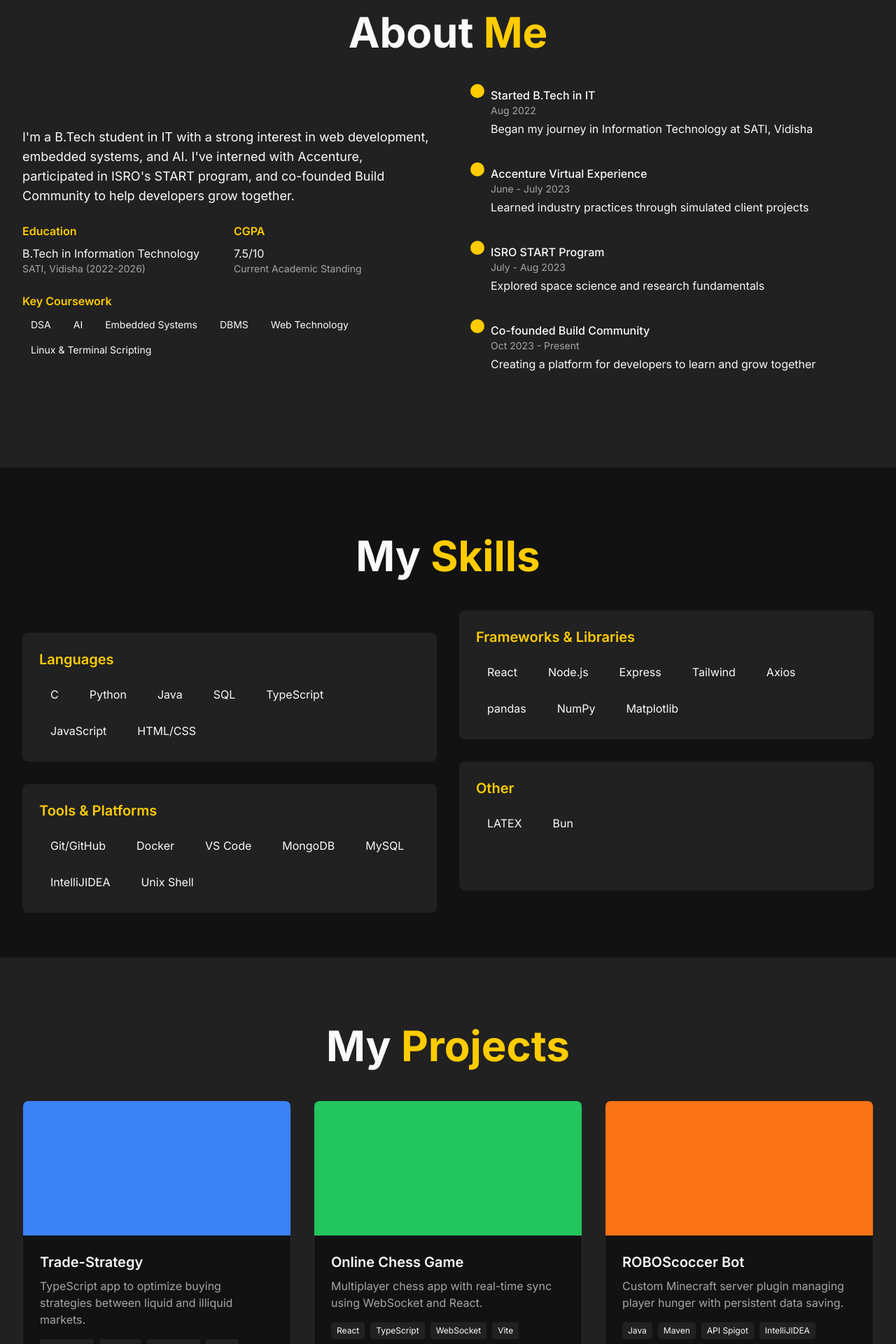
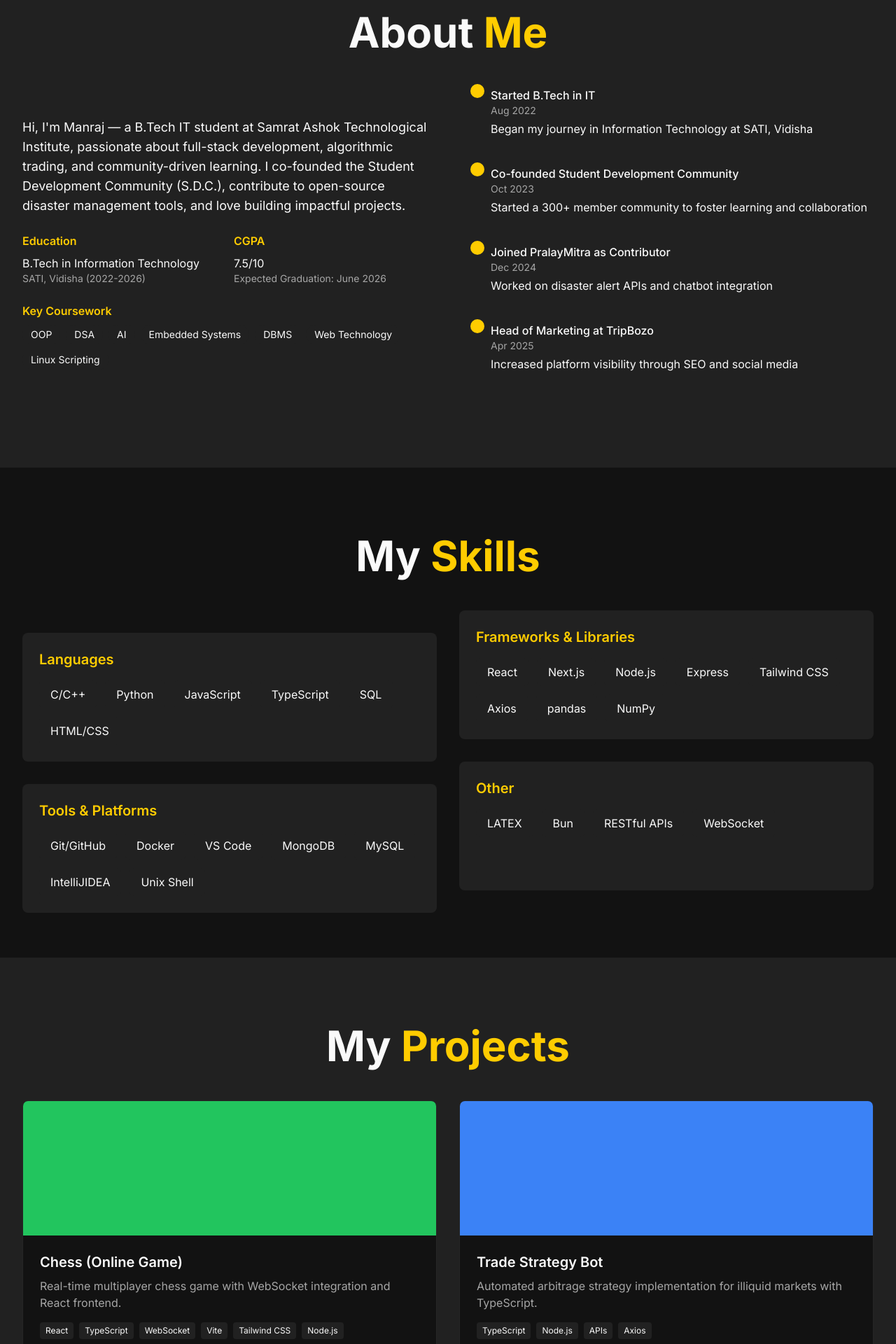
Before and after one commit to manraj777/manraj-portfolio-showcase, a React (Vite) app: page / in a window 1280 px wide. Shown: the part 880-2800 px from the top of the page at 70% size. Built offline with nearby package versions, Linux system fonts and the light colour scheme.

Commit message:
Extract project info from GitHub and update portfolio

```diff
--- a/src/components/About.tsx
+++ b/src/components/About.tsx
@@ -10,9 +10,9 @@ const About = () => {
         <div className="grid md:grid-cols-2 gap-10 items-center">
           <div>
             <p className="text-lg mb-6">
-              I'm a B.Tech student in IT with a strong interest in web development, embedded systems, and AI.
-              I've interned with Accenture, participated in ISRO's START program, and co-founded Build Community
-              to help developers grow together.
+              Hi, I'm Manraj — a B.Tech IT student at Samrat Ashok Technological Institute, passionate about full-stack development,
+              algorithmic trading, and community-driven learning. I co-founded the Student Development Community (S.D.C.),
+              contribute to open-source disaster management tools, and love building impactful projects.
             </p>
 
             <div className="grid grid-cols-2 gap-4 mb-6">
@@ -25,14 +25,14 @@ const About = () => {
               <div>
                 <h3 className="font-semibold mb-2 text-accent">CGPA</h3>
                 <p>7.5/10</p>
-                <p className="text-sm text-muted-foreground">Current Academic Standing</p>
+                <p className="text-sm text-muted-foreground">Expected Graduation: June 2026</p>
               </div>
             </div>
 
             <div>
               <h3 className="font-semibold mb-2 text-accent">Key Coursework</h3>
               <div className="flex flex-wrap gap-2">
-                {['DSA', 'AI', 'Embedded Systems', 'DBMS', 'Web Technology', 'Linux & Terminal Scripting'].map((course) => (
+                {['OOP', 'DSA', 'AI', 'Embedded Systems', 'DBMS', 'Web Technology', 'Linux Scripting'].map((course) => (
                   <span key={course} className="bg-muted px-3 py-1 rounded-full text-sm">
                     {course}
                   </span>
@@ -49,21 +49,21 @@ const About = () => {
             </div>
 
             <div className="timeline-item">
-              <h4 className="font-medium">Accenture Virtual Experience</h4>
-              <p className="text-sm text-muted-foreground">June - July 2023</p>
-              <p className="mt-1">Learned industry practices through simulated client projects</p>
+              <h4 className="font-medium">Co-founded Student Development Community</h4>
+              <p className="text-sm text-muted-foreground">Oct 2023</p>
+              <p className="mt-1">Started a 300+ member community to foster learning and collaboration</p>
             </div>
 
             <div className="timeline-item">
-              <h4 className="font-medium">ISRO START Program</h4>
-              <p className="text-sm text-muted-foreground">July - Aug 2023</p>
-              <p className="mt-1">Explored space science and research fundamentals</p>
+              <h4 className="font-medium">Joined PralayMitra as Contributor</h4>
+              <p className="text-sm text-muted-foreground">Dec 2024</p>
+              <p className="mt-1">Worked on disaster alert APIs and chatbot integration</p>
             </div>
 
             <div className="timeline-item">
-              <h4 className="font-medium">Co-founded Build Community</h4>
-              <p className="text-sm text-muted-foreground">Oct 2023 - Present</p>
-              <p className="mt-1">Creating a platform for developers to learn and grow together</p>
+              <h4 className="font-medium">Head of Marketing at TripBozo</h4>
+              <p className="text-sm text-muted-foreground">Apr 2025</p>
+              <p className="mt-1">Increased platform visibility through SEO and social media</p>
             </div>
           </div>
         </div>
--- a/src/components/Contact.tsx
+++ b/src/components/Contact.tsx
@@ -3,7 +3,7 @@ import React from 'react';
 import { Button } from '@/components/ui/button';
 import { Input } from '@/components/ui/input';
 import { Textarea } from '@/components/ui/textarea';
-import { Mail, Github, Linkedin, Send } from 'lucide-react';
+import { Mail, Github, Linkedin, Phone, Send } from 'lucide-react';
 
 const Contact = () => {
   return (
@@ -24,6 +24,14 @@ const Contact = () => {
               >
                 <Mail className="h-5 w-5" />
                 <span>manraj.engg@gmail.com</span>
+              </a>
+
+              <a
+                href="tel:+916261543983"
+                className="flex items-center gap-3 text-muted-foreground hover:text-accent transition-colors"
+              >
+                <Phone className="h-5 w-5" />
+                <span>+91 6261543983</span>
               </a>
 
               <a
--- a/src/components/Experience.tsx
+++ b/src/components/Experience.tsx
@@ -17,34 +17,29 @@ type CertificationItem = {
 
 const experiences: ExperienceItem[] = [
   {
-    title: "Intern",
-    company: "Accenture Virtual Experience Program",
-    period: "June - July 2023",
-    description: "Simulated real-world client project exposure."
+    title: "Co-founder",
+    company: "Student Development Community (S.D.C.)",
+    period: "Oct 2023 - Present",
+    description: "Built a 300+ member student community, organized 12+ events for developer growth."
   },
   {
-    title: "Learner",
-    company: "ISRO START Program",
-    period: "July - Aug 2023",
-    description: "Learned foundational concepts in space science and research."
+    title: "Head of Marketing",
+    company: "TripBozo",
+    period: "Apr 2025 - Present",
+    description: "Increased platform visibility through SEO and social media campaigns."
   },
   {
-    title: "Co-founder",
-    company: "Build Community (S.D.C.)",
-    period: "Oct 2023 - Present",
-    description: "A growing dev community fostering learning and collaboration."
+    title: "Contributor",
+    company: "PralayMitra",
+    period: "Dec 2024 - Mar 2025",
+    description: "Worked on disaster alert APIs and chatbot integration for emergency response."
   }
 ];
 
 const certifications: CertificationItem[] = [
   {
     title: "Google Cloud Computing",
-    issuer: "NPTEL",
-    year: "2023"
-  },
-  {
-    title: "Python Programming",
-    issuer: "HackerRank",
+    issuer: "NPETL",
     year: "2023"
   },
   {
@@ -59,7 +54,7 @@ const Experience = () => {
     <section id="experience" className="section-padding">
       <div className="container-custom">
         <h2 className="section-title text-center mb-16">
-          <span className="text-accent">Experience</span> & Education
+          <span className="text-accent">Experience</span> & Recognition
         </h2>
 
         <div className="grid md:grid-cols-2 gap-16">
--- a/src/components/Hero.tsx
+++ b/src/components/Hero.tsx
@@ -22,10 +22,10 @@ const Hero = () => {
               <span className="text-accent">Gupta</span>
             </h1>
             <p className="text-xl text-muted-foreground max-w-md">
-              Aspiring Full-Stack Developer | Community Builder | Tech Enthusiast
+              Developer | Community Builder | IT Undergrad
             </p>
             <p className="text-lg text-muted-foreground max-w-lg">
-              I build web applications, IoT integrations, and developer communities that make a difference.
+              I build scalable projects and communities that matter.
             </p>
 
             <div className="flex flex-wrap gap-4 pt-4">
--- a/src/components/Projects.tsx
+++ b/src/components/Projects.tsx
@@ -12,23 +12,30 @@ type Project = {
 
 const projects: Project[] = [
   {
-    title: "Trade-Strategy",
-    description: "TypeScript app to optimize buying strategies between liquid and illiquid markets.",
-    tech: ["TypeScript", "Node.js", "Twitch API", "Axios"],
+    title: "Chess (Online Game)",
+    description: "Real-time multiplayer chess game with WebSocket integration and React frontend.",
+    tech: ["React", "TypeScript", "WebSocket", "Vite", "Tailwind CSS", "Node.js"],
+    github: "#",
+    image: "bg-green-500",
+  },
+  {
+    title: "Trade Strategy Bot",
+    description: "Automated arbitrage strategy implementation for illiquid markets with TypeScript.",
+    tech: ["TypeScript", "Node.js", "APIs", "Axios"],
     github: "#",
     image: "bg-blue-500",
   },
   {
-    title: "Online Chess Game",
-    description: "Multiplayer chess app with real-time sync using WebSocket and React.",
-    tech: ["React", "TypeScript", "WebSocket", "Vite", "Tailwind", "Node.js"],
+    title: "Medveda",
+    description: "Health-tech platform built with Next.js and Firebase integration for medical data management.",
+    tech: ["Next.js", "Firebase", "Tailwind CSS", "React"],
     github: "#",
-    image: "bg-green-500",
+    image: "bg-purple-500",
   },
   {
-    title: "ROBOScoccer Bot",
-    description: "Custom Minecraft server plugin managing player hunger with persistent data saving.",
-    tech: ["Java", "Maven", "API Spigot", "IntelliJIDEA"],
+    title: "PralayMitra",
+    description: "Disaster alerting platform leveraging weather APIs with chatbot integration for emergency response.",
+    tech: ["React", "Node.js", "Weather APIs", "Chat Integration"],
     github: "#",
     image: "bg-orange-500",
   },
@@ -40,7 +47,7 @@ const Projects = () => {
       <div className="container-custom">
         <h2 className="section-title text-center">My <span className="text-accent">Projects</span></h2>
 
-        <div className="grid md:grid-cols-2 lg:grid-cols-3 gap-8">
+        <div className="grid md:grid-cols-2 lg:grid-cols-2 gap-8">
           {projects.map((project) => (
             <div
               key={project.title}
--- a/src/components/Skills.tsx
+++ b/src/components/Skills.tsx
@@ -10,11 +10,11 @@ type SkillCategory = {
 const skillCategories: SkillCategory[] = [
   {
     name: "Languages",
-    skills: ["C", "Python", "Java", "SQL", "TypeScript", "JavaScript", "HTML/CSS"],
+    skills: ["C/C++", "Python", "JavaScript", "TypeScript", "SQL", "HTML/CSS"],
   },
   {
     name: "Frameworks & Libraries",
-    skills: ["React", "Node.js", "Express", "Tailwind", "Axios", "pandas", "NumPy", "Matplotlib"],
+    skills: ["React", "Next.js", "Node.js", "Express", "Tailwind CSS", "Axios", "pandas", "NumPy"],
   },
   {
     name: "Tools & Platforms",
@@ -22,7 +22,7 @@ const skillCategories: SkillCategory[] = [
   },
   {
     name: "Other",
-    skills: ["LATEX", "Bun"],
+    skills: ["LATEX", "Bun", "RESTful APIs", "WebSocket"],
   },
 ];
 
```
